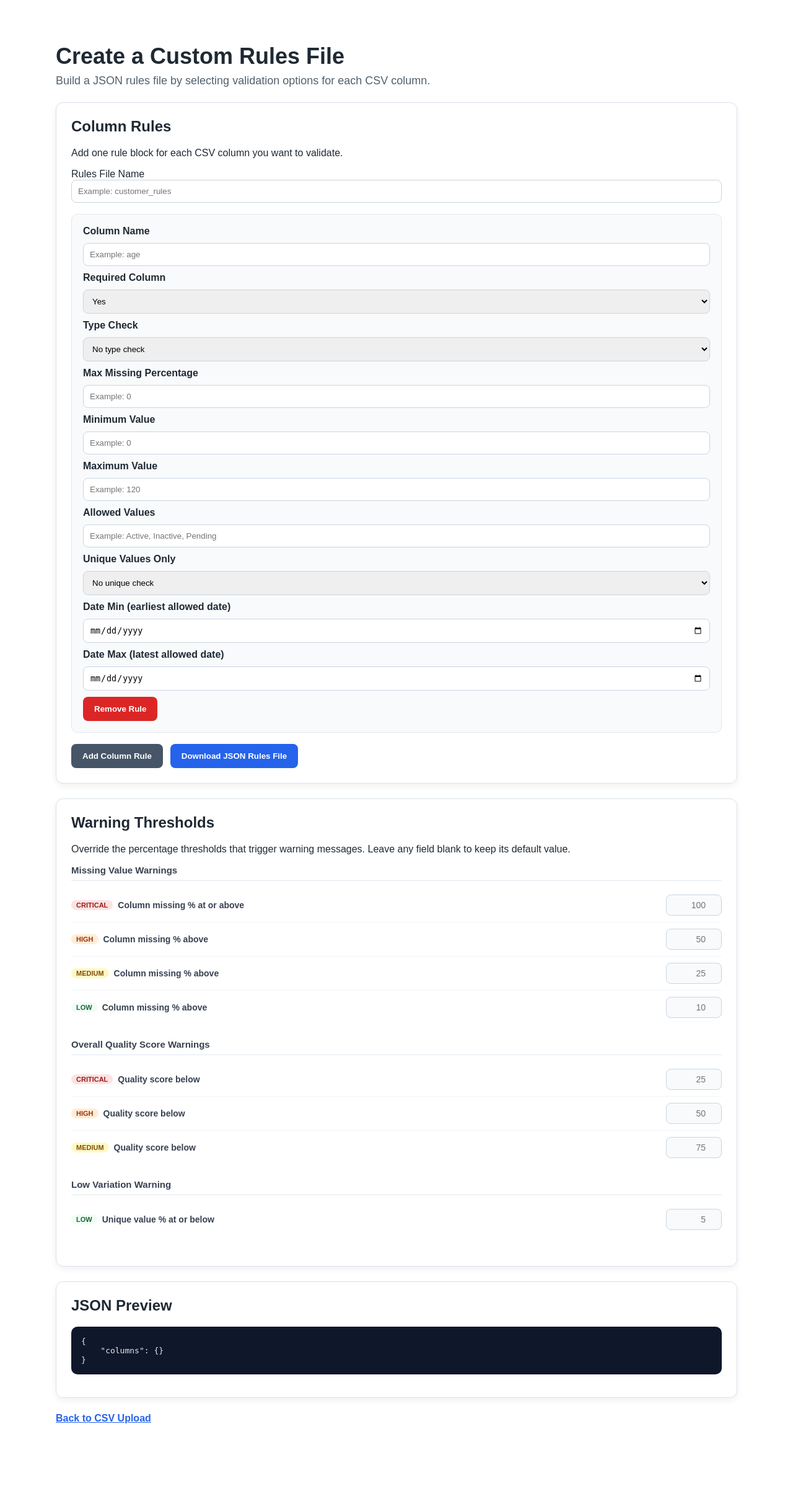
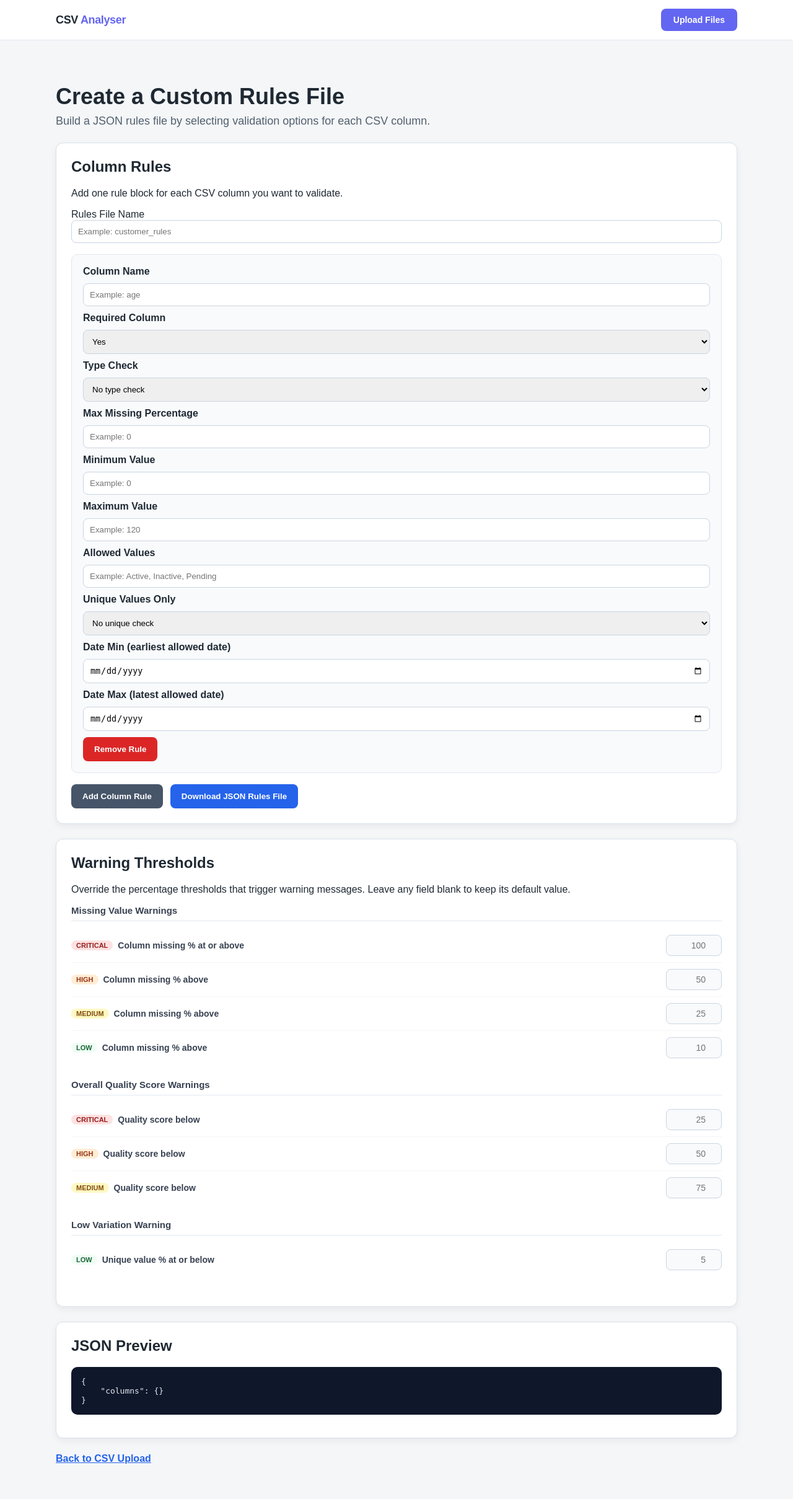
Before and after one commit to rp2215/csv-quality-checker, a Flask app: page /rules-builder in a window 1280 px wide. Shown: the whole page at 62% size. Before the commit the page ends 2296 px from the top, so only its background shows below. Run offline with Flask 3, Linux system fonts and the light colour scheme; some libraries are stand-ins or nearby versions.

Commit message:
added nav bar and grey background to rule builder page

```diff
--- a/src/web_app/templates/rules_builder.html
+++ b/src/web_app/templates/rules_builder.html
@@ -10,7 +10,18 @@
         href="{{ url_for('static', filename='style.css') }}"
     >
 </head>
-<body>
+<body class="upload-page">
+
+    <nav class="navbar">
+
+        <div class="navbar-inner">
+
+            <a href="{{ url_for('index') }}" class="navbar-logo">CSV <span>Analyser</span></a>
+            <a href="{{ url_for('upload') }}" class="navbar-upload-btn">Upload Files</a>
+
+        </div>
+    </nav>
+
 
     <main class="page-container">
 
@@ -160,7 +171,7 @@
         </section>
 
         <p class="back-link">
-            <a href="{{ url_for('index') }}">
+            <a href="{{ url_for('upload') }}">
                 Back to CSV Upload
             </a>
         </p>
```
